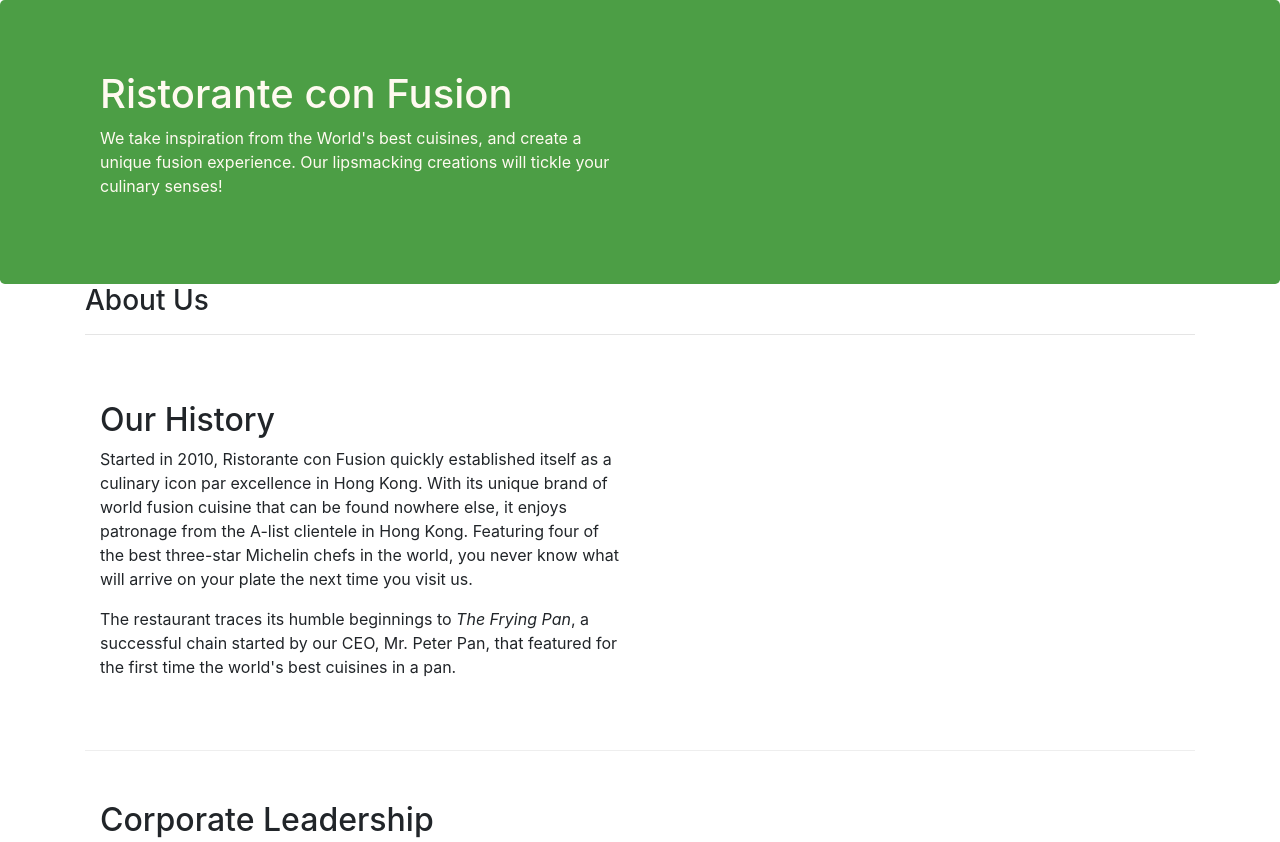
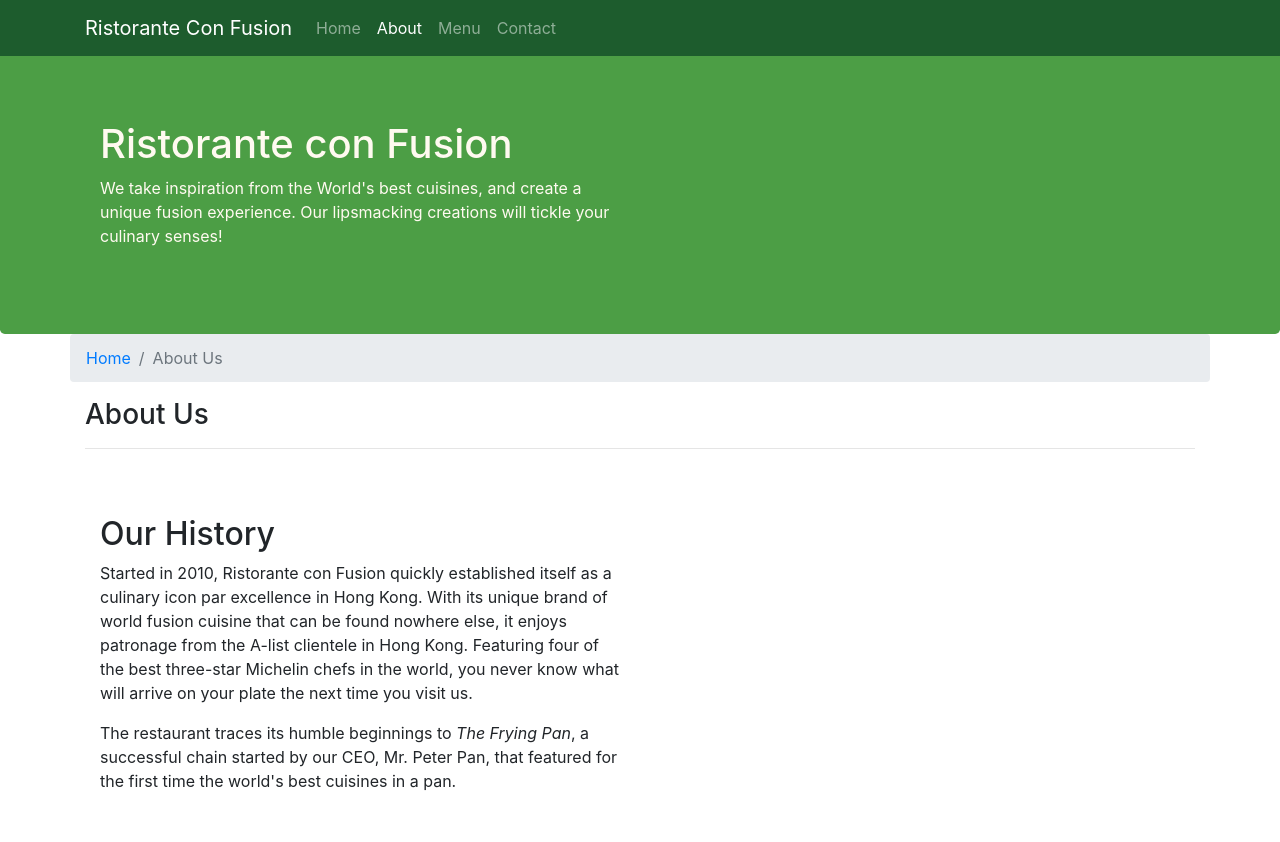
Before and after one commit to mkravil/test_bootstrap4, a website: page aboutus.html in a window 1280 px wide. Shown: the top 842 px of the page. Drawn offline with nearby package versions, Linux system fonts and the light colour scheme.

Commit message:
Navbar and Breadcrumbs

```diff
--- a/aboutus.html
+++ b/aboutus.html
@@ -16,7 +16,20 @@
 </head>
 
 <body>
-
+    <nav class="navbar navbar-dark navbar-expand-sm fixed-top">
+        <div class="container">
+            <button class="navbar-toggler" type="button" data-toggle="collapse" data-target="#Navbar">
+                <span class="navbar-toggler-icon"></span>
+            </button>
+            <a class="navbar-brand" href="#">Ristorante Con Fusion</a>
+            <ul class="navbar-nav mr-auto">
+                <li class="nav-item"><a class="nav-link" href="./index.html">Home</a></li>
+                <li class="nav-item active"><a class="nav-link" href="#">About</a></li>
+                <li class="nav-item"><a class="nav-link" href="#">Menu</a></li>
+                <li class="nav-item"><a class="nav-link" href="#">Contact</a></li>
+            </ul>
+        </div>
+    </nav>
     <header class="jumbotron">
         <div class="container">
             <div class="row row-header">
@@ -32,6 +45,10 @@
 
     <div class="container">
         <div class="row">
+            <ol class="col-12 breadcrumb">
+                <li class="breadcrumb-item"><a href="./index.html">Home</a></li>
+                <li class="breadcrumb-item active">About Us</li>
+            </ol>
             <div class="col-12">
                <h3>About Us</h3>
                <hr>
--- a/css/styles.css
+++ b/css/styles.css
@@ -11,7 +11,7 @@
 }
 
 .footer{
-    background-color: rgb(156, 199, 169);
+    background-color: rgb(167, 218, 178);
     margin: 0px auto;
     padding: 20px 0px 20px 0px;
 }
@@ -28,3 +28,12 @@ address{
     margin: 0px;
     color: #0f0f0f;
 }
+
+body{
+    padding: 50px 0px 0px 0px;
+    z-index: 0;
+}
+
+.navbar-dark {
+    background-color: rgb(29, 92, 45);
+}
```
Also changed, not shown: index.html (+14 -0 lines).
